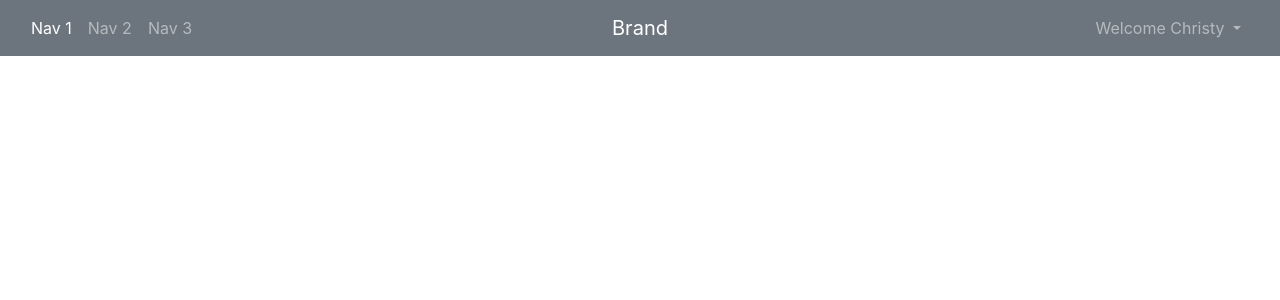
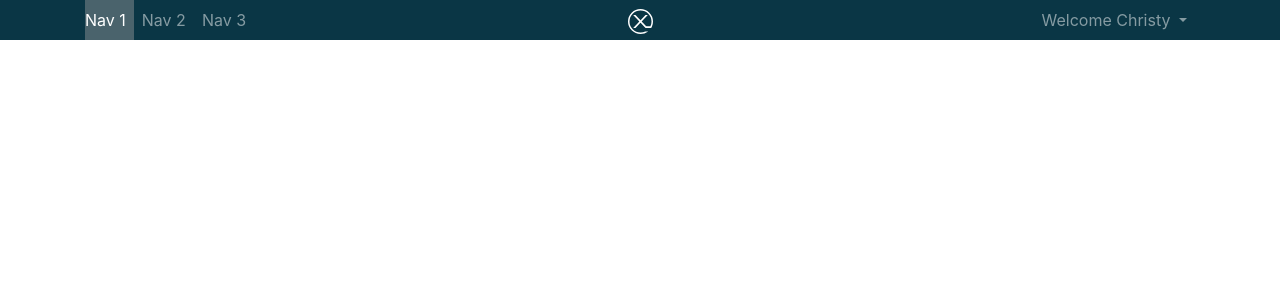
Before and after one commit to HeresJohnny5/sl-coding-exercise, an Angular app: page / in a window 1280 px wide. Shown: the top 300 px of the page. Built offline with nearby package versions, Linux system fonts and the light colour scheme.

Commit message:
Start to work on navbar styles.

```diff
--- a/src/app/navbar/navbar.component.css
+++ b/src/app/navbar/navbar.component.css
@@ -0,0 +1,14 @@
+nav {
+  background-color: #0a3645;
+  min-height: 40px;
+}
+
+.active {
+  background-color: #4a636c;
+}
+
+.navbar-brand > img {
+  object-fit: contain;
+  height: 25px;
+  width: 25px;
+}
--- a/src/app/navbar/navbar.component.html
+++ b/src/app/navbar/navbar.component.html
@@ -1,5 +1,5 @@
-<nav class="navbar navbar-dark navbar-expand-md bg-secondary justify-content-between">
-  <div class="container-fluid">
+<nav class="navbar navbar-dark navbar-expand-md justify-content-between py-0">
+  <div class="container">
     <button class="navbar-toggler" type="button" data-toggle="collapse" data-target=".dual-nav">
       <span class="navbar-toggler-icon"></span>
     </button>
@@ -20,7 +20,9 @@
       </ul>
     </div>
 
-    <a href="/" class="navbar-brand mx-auto d-block text-center order-0 order-md-1 w-25">Brand</a>
+    <a href="/" class="navbar-brand mx-auto order-0">
+      <img src="../../assets/images/logo/logo-nav/group-1.svg" alt="Brand Logo">
+    </a>
 
     <div class="navbar-collapse collapse dual-nav w-50 order-2">
       <ul class="nav navbar-nav ml-auto">
@@ -31,6 +33,7 @@
           </a>
           <div class="dropdown-menu" aria-labelledby="navbarDropdown">
             <a class="dropdown-item" href="#!">Action 1</a>
+            <div class="dropdown-divider"></div>
             <a class="dropdown-item" href="#!">Action 2</a>
           </div>
         </li>
```
